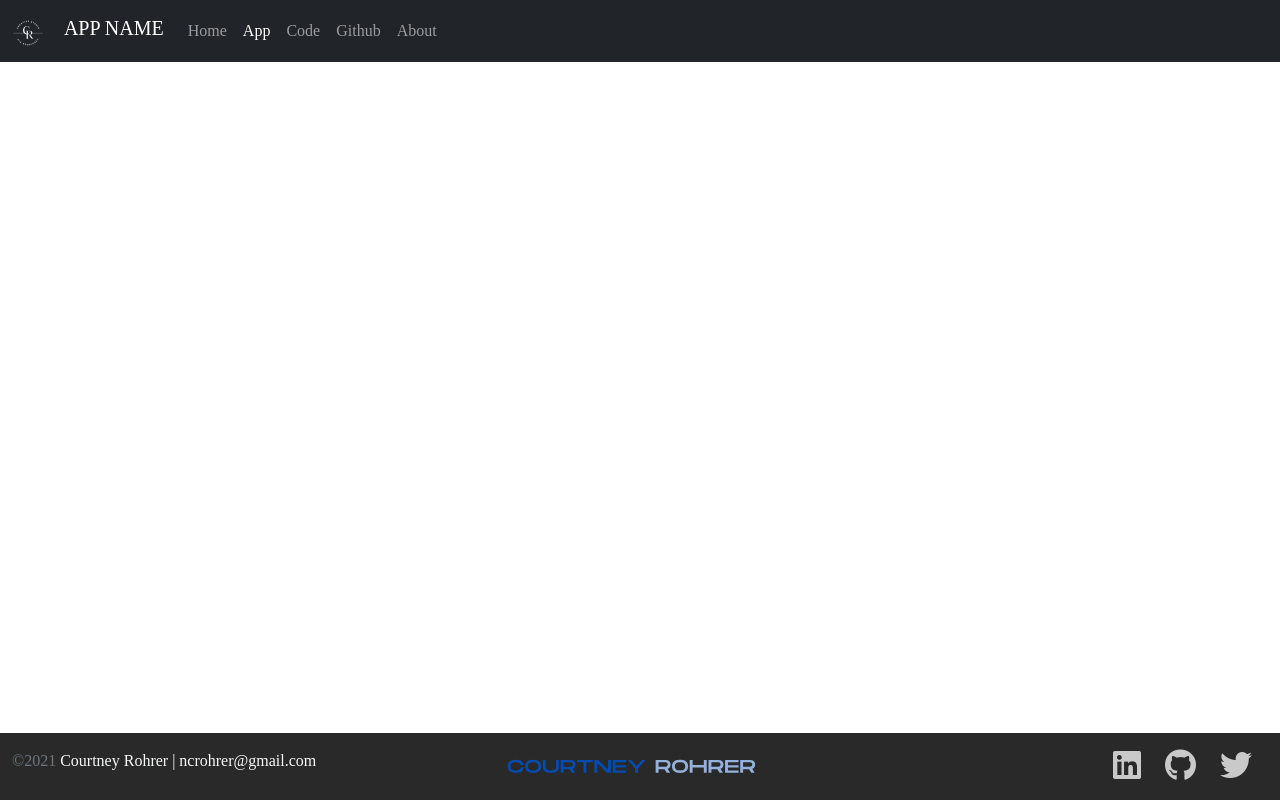
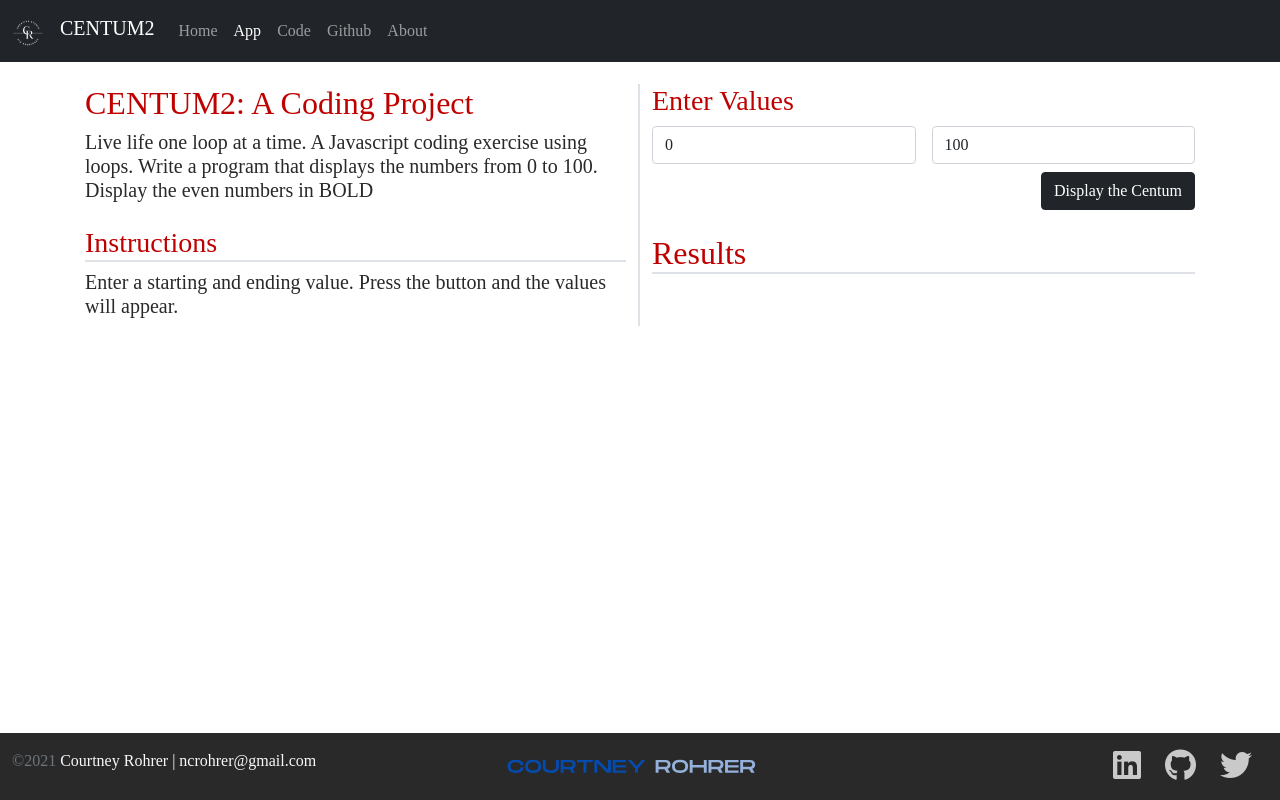
Before and after one commit to CourtneyRohrer/Centum2, a plain HTML site: page app.html in a window 1280 px wide. Drawn offline with nearby package versions, Linux system fonts and the light colour scheme.

Commit message:
remainer of HTML code

```diff
--- a/app.html
+++ b/app.html
@@ -2,7 +2,7 @@
 <html lang="en" class="h-100">
 
 <head>
-    <title>App Name: A Coding Project by Courtney Rohrer</title>
+    <title>CENTUM2: A Coding Project by Courtney Rohrer</title>
     <!-- Required meta tags -->
     <meta charset="utf-8">
     <meta name="viewport" content="width=device-width, initial-scale=1, shrink-to-fit=no">
@@ -20,8 +20,8 @@
     <nav class="navbar navbar-expand-md navbar-dark fixed-top bg-dark">
         <div class="container-fluid">
             <a class="navbar-brand" href="#"><img src="/img/favicon-32x32.png"
-                    class="me-3 d-inline-block align-text-top" alt="Courtney Rohrer Logo" width="32" height="32"> APP
-                NAME</a>
+                    class="me-3 d-inline-block align-text-top" alt="Courtney Rohrer Logo" width="32"
+                    height="32">CENTUM2</a>
             <button class="navbar-toggler" type="button" data-bs-toggle="collapse" data-bs-target="#navbarCollapse"
                 aria-controls="navbarCollapse" aria-expanded="false" aria-label="Toggle navigation">
                 <span class="navbar-toggler-icon"></span>
@@ -52,7 +52,41 @@
 
     <main class="flex-shrink-0">
         <div class="container">
-
+            <div class="row pt-4">
+                <div class="col col-lg-6 body-font border-end border-2">
+                    <h2>CENTUM2: A Coding Project</h2>
+                    <h5 class="lead body-font">Live life one loop at a time. A Javascript coding exercise using loops.
+                        Write a program that displays the numbers from 0 to 100. Display the even numbers in BOLD</h5>
+                    <h3 class="mt-4 border-bottom border-2">Instructions</h3>
+                    <h5 class="lead body-font">Enter a starting and ending value. Press the button and the values will
+                        appear.</h5>
+                </div>
+                <div class="col col-lg-6 body-font">
+                    <h3>Enter Values</h3>
+                    <form class="row gy- gx-3">
+                        <div class="col col-lg-6">
+                            <input id="startValue" type="number" class="form-control" placeholder="Starting Value"
+                                value="0" aria-label="Starting value">
+                        </div>
+                        <div class="col col-lg-6">
+                            <input id="endValue" type="number" class="form-control" placeholder="End Value" value="100"
+                                aria-label="End value">
+                        </div>
+                        <div class="col-12 d-flex justify-content-start justify-content-md-end mt-2">
+                            <button id="btnSubmit" type="button" class="btn btn-dark btn-large">Display the
+                                Centum</button>
+                        </div>
+                    </form>
+                    <h2 class="mt-4 border-bottom border-2">Results</h2>
+                    <div class="table-responsive">
+                        <table class="table table-striped table-sm">
+                            <tbody id="results">
+                                <!---RESULTS GO HERE-->
+                            </tbody>
+                        </table>
+                    </div>
+                </div>
+            </div>
         </div>
     </main>
 
@@ -92,6 +126,9 @@
         integrity="sha384-cVKIPhGWiC2Al4u+LWgxfKTRIcfu0JTxR+EQDz/bgldoEyl4H0zUF0QKbrJ0EcQF" crossorigin="anonymous">
     </script>
     <script src="/js/site.js"></script>
+    <script>
+        document.getElementById("btnSubmit").addEventListener("click", getValues)
+    </script>
 
 </body>
 
--- a/css/site.css
+++ b/css/site.css
@@ -31,6 +31,10 @@ h4,
 h5,
 h6 {
     color: var(--secondary-color);
+}
+
+.body-font {
+    color: var(--dark-color);
 }
 
 main>.container {
```
Also changed, not shown: code.html (+3 -3 lines).
